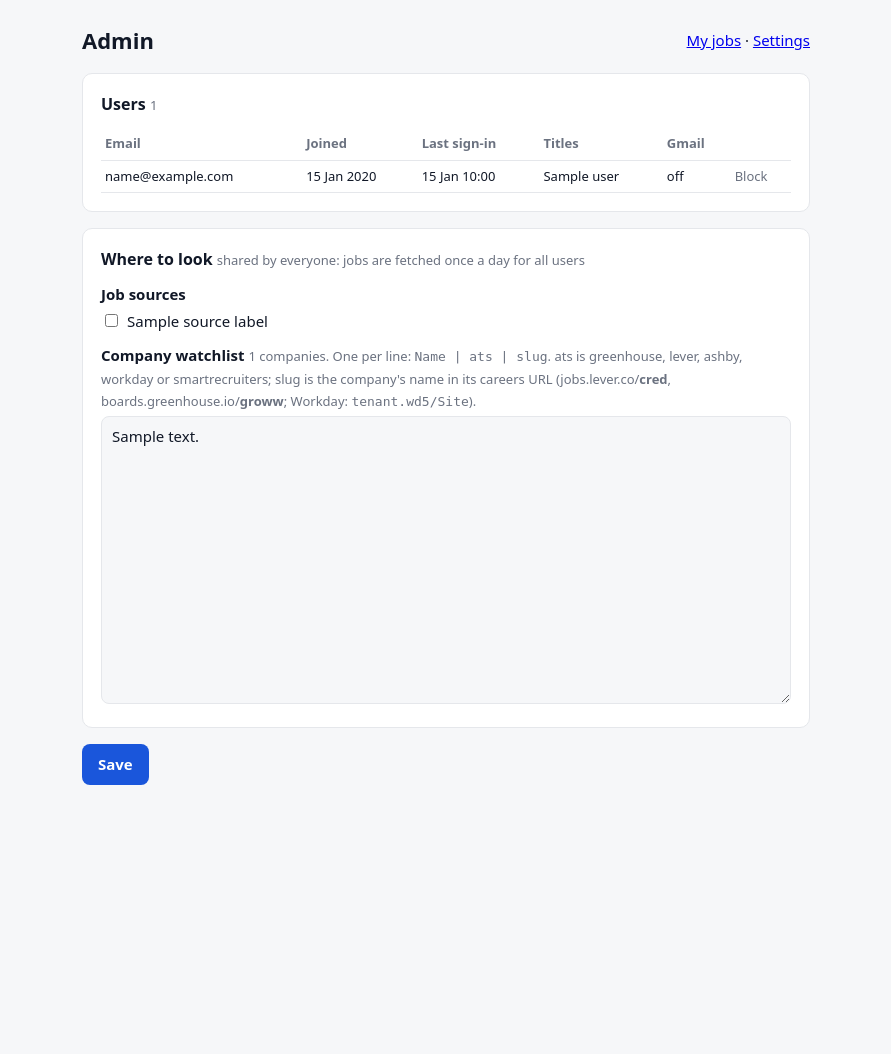
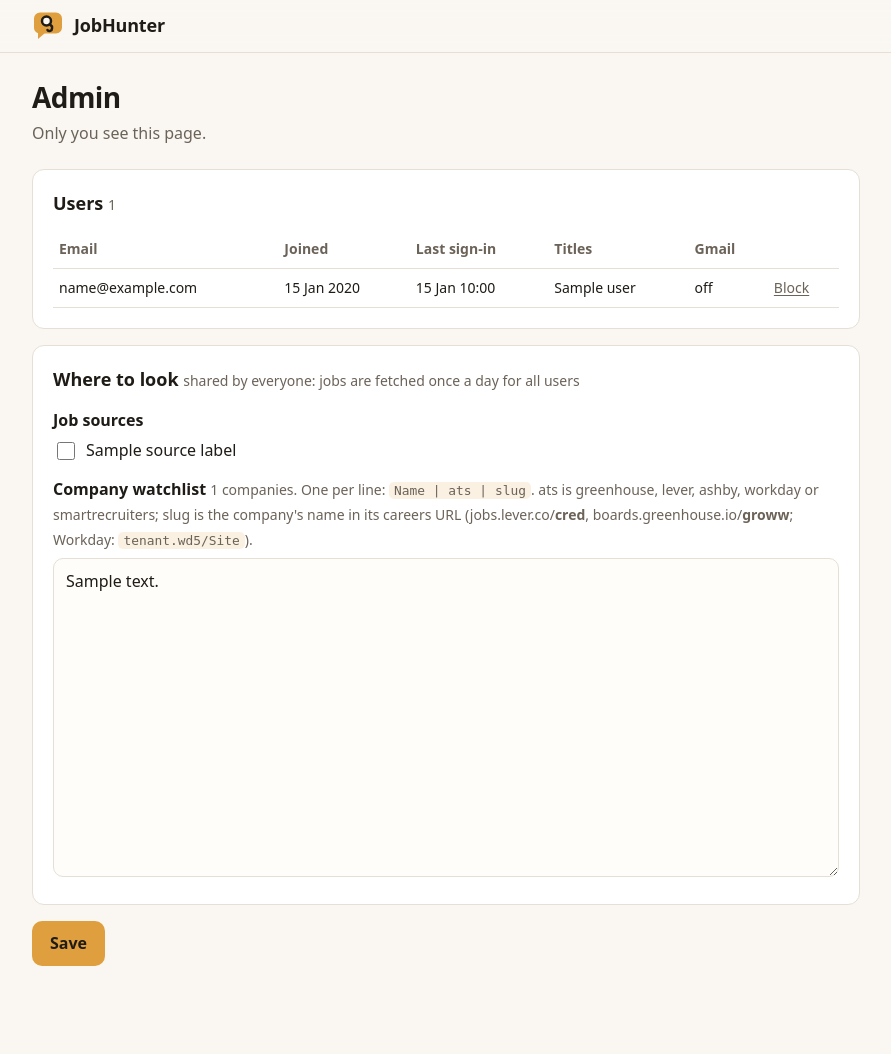
Before and after one commit to trghcj/Job-Hunter, a Python web app: template src/jobhunter/web/templates/admin.html in a window 1280 px wide. Shown: the whole page, without its empty margins (194-1085 px from the left). Before the commit the page ends 785 px from the top, so only its background shows below. Run offline with Jinja, Linux system fonts and the light colour scheme; the template is opened without the code that fills it: most values are stand-ins (such as "Sample title", 1, 10 or a date in 2020).

Commit message:
feat(web): marigold look and logo
Co-Authored-By: Claude Opus 5.5 <noreply@anthropic.com>

```diff
--- a/src/jobhunter/web/app.py
+++ b/src/jobhunter/web/app.py
@@ -257,7 +257,7 @@ def create_app(
             return early
         tab = request.query_params.get("tab", "matches")
         tab = tab if tab in TABS else "matches"
-        ctx = {"csrf": _csrf(request), "user": user, "tab": tab, "tabs": TABS,
+        ctx = {"csrf": _csrf(request), "user": user, "page": "jobs", "tab": tab, "tabs": TABS,
                "cards": jobs_store.list(user.id, tab)}
         return TEMPLATES.TemplateResponse(request, "jobs.html", ctx)
 
@@ -279,6 +279,7 @@ def create_app(
         ctx = {
             "csrf": _csrf(request),
             "user": user,
+            "page": "settings",
             "form": form,
             "errors": list(errors),
             "saved": saved,
@@ -375,7 +376,8 @@ def create_app(
                      saved=False):
         watchlist = admin_store.load_watchlist()
         ctx = {
-            "csrf": _csrf(request), "user": user, "errors": list(errors), "saved": saved,
+            "csrf": _csrf(request), "user": user, "page": "admin", "errors": list(errors),
+            "saved": saved,
             "users": admin_store.users(), "source_labels": SOURCE_LABELS,
             "sources": sources if sources is not None else admin_store.load_sources(),
             "watchlist_count": len(watchlist),
--- /dev/null
+++ b/src/jobhunter/web/static/app.css
@@ -0,0 +1,153 @@
+/* JobHunter: warm paper, ink and marigold. No blue anywhere. */
+:root {
+  --bg: #FAF7F2;
+  --card: #FFFFFF;
+  --ink: #1F1B16;
+  --muted: #6B6258;
+  --border: #E6DFD5;
+  --accent: #E09F3E;
+  --accent-ink: #1F1B16;   /* text on marigold */
+  --link: #8F5A12;         /* marigold dark enough to read on paper */
+  --ok: #4F8A4B;
+  --danger: #B5483B;
+  --field: #FFFDF9;
+  --radius: 12px;
+  color-scheme: light;
+}
+@media (prefers-color-scheme: dark) {
+  :root {
+    --bg: #16130F;
+    --card: #201C17;
+    --ink: #F2ECE3;
+    --muted: #B3A899;
+    --border: #3A332B;
+    --link: #F0B65E;
+    --ok: #7DB879;
+    --danger: #E07A6C;
+    --field: #1A1713;
+    color-scheme: dark;
+  }
+}
+
+* { box-sizing: border-box; }
+html { -webkit-text-size-adjust: 100%; }
+body {
+  margin: 0; background: var(--bg); color: var(--ink);
+  font: 16px/1.55 system-ui, -apple-system, "Segoe UI", Roboto, "Noto Sans", Arial, sans-serif;
+}
+a { color: var(--link); text-underline-offset: 2px; }
+a:hover { text-decoration-thickness: 2px; }
+:focus-visible { outline: 3px solid var(--accent); outline-offset: 2px; border-radius: 6px; }
+
+/* top bar */
+.topbar {
+  position: sticky; top: 0; z-index: 10;
+  background: color-mix(in srgb, var(--bg) 88%, transparent);
+  backdrop-filter: blur(8px);
+  border-bottom: 1px solid var(--border);
+}
+.topbar-inner {
+  max-width: 860px; margin: 0 auto; padding: 10px 16px;
+  display: flex; align-items: center; gap: 16px; flex-wrap: wrap;
+}
+.brand {
+  display: flex; align-items: center; gap: 10px; text-decoration: none;
+  color: var(--ink); font-weight: 750; font-size: 18px; letter-spacing: -0.01em;
+}
+.brand img { width: 32px; height: 32px; display: block; }
+.topnav { display: flex; gap: 4px; flex: 1; flex-wrap: wrap; }
+.topnav a {
+  color: var(--muted); text-decoration: none; font-weight: 600;
+  padding: 6px 12px; border-radius: 999px;
+}
+.topnav a:hover { color: var(--ink); background: var(--card); }
+.topnav a[aria-current="page"] { color: var(--accent-ink); background: var(--accent); }
+.usermenu { display: flex; align-items: center; gap: 10px; color: var(--muted); font-size: 14px; }
+.usermenu form { margin: 0; }
+
+main { max-width: 860px; margin: 0 auto; padding: 28px 16px 72px; }
+h1 { font-size: 28px; line-height: 1.2; margin: 0 0 6px; letter-spacing: -0.02em; }
+h2 { font-size: 18px; margin: 0 0 12px; }
+.lede { color: var(--muted); margin: 0 0 24px; }
+
+.card {
+  background: var(--card); border: 1px solid var(--border); border-radius: var(--radius);
+  padding: 20px; margin-bottom: 16px;
+}
+
+/* forms */
+label { display: block; font-weight: 650; margin: 14px 0 6px; }
+.hint { color: var(--muted); font-size: 14px; font-weight: 400; }
+input[type=text], input[type=number], input[type=password], input[type=email], textarea {
+  width: 100%; padding: 10px 12px; border: 1px solid var(--border); border-radius: 10px;
+  background: var(--field); color: var(--ink); font: inherit;
+}
+input:focus, textarea:focus { outline: none; border-color: var(--accent);
+  box-shadow: 0 0 0 3px color-mix(in srgb, var(--accent) 30%, transparent); }
+textarea { min-height: 96px; resize: vertical; }
+code { font-size: 0.92em; background: color-mix(in srgb, var(--accent) 14%, transparent);
+  padding: 1px 5px; border-radius: 5px; }
+.row { display: grid; grid-template-columns: 1fr 1fr; gap: 14px; }
+.checks { display: flex; gap: 10px 18px; flex-wrap: wrap; }
+.checks label { font-weight: 400; margin: 0; display: flex; align-items: center; gap: 8px; }
+input[type=checkbox] { accent-color: var(--accent); width: 18px; height: 18px; }
+
+button {
+  background: var(--accent); color: var(--accent-ink); border: 0; border-radius: 10px;
+  padding: 10px 18px; font: inherit; font-weight: 700; cursor: pointer;
+}
+button:hover { filter: brightness(1.05); }
+button:disabled { opacity: 0.6; cursor: progress; }
+button.secondary { background: transparent; color: var(--ink); border: 1px solid var(--border);
+  padding: 7px 14px; font-weight: 600; }
+button.secondary:hover { border-color: var(--accent); }
+button.link { background: none; color: var(--muted); padding: 0; font-weight: 500;
+  text-decoration: underline; text-underline-offset: 2px; }
+button.link:hover { color: var(--ink); }
+.btn-google { display: inline-flex; align-items: center; gap: 10px; font-size: 17px;
+  padding: 12px 22px; }
+
+.msg { padding: 12px 14px; border-radius: 10px; margin-bottom: 16px; }
+.msg.ok { background: color-mix(in srgb, var(--ok) 14%, transparent); color: var(--ok); }
+.msg.bad { background: color-mix(in srgb, var(--danger) 14%, transparent); color: var(--danger); }
+.ok { color: var(--ok); } .bad { color: var(--danger); }
+
+/* tables */
+.table-wrap { overflow-x: auto; }
+table { width: 100%; border-collapse: collapse; font-size: 14px; }
+th, td { text-align: left; padding: 8px 6px; border-bottom: 1px solid var(--border);
+  vertical-align: top; }
+th { color: var(--muted); font-weight: 650; }
+td form { margin: 0; }
+
+/* my jobs */
+.tabs { display: flex; gap: 6px; margin: 0 0 18px; flex-wrap: wrap; }
+.tabs a { text-decoration: none; color: var(--muted); font-weight: 650; padding: 7px 14px;
+  border: 1px solid var(--border); border-radius: 999px; background: var(--card); }
+.tabs a.current { color: var(--accent-ink); background: var(--accent); border-color: var(--accent); }
+.job h2 { font-size: 17px; margin-bottom: 4px; }
+.job h2 a { color: var(--ink); text-decoration: none; }
+.job h2 a:hover { color: var(--link); text-decoration: underline; }
+.meta { color: var(--muted); font-size: 14px; margin: 0 0 12px; }
+.actions { display: flex; gap: 10px; align-items: center; flex-wrap: wrap; }
+.actions form { margin: 0; }
+.badge { display: inline-block; font-size: 12px; font-weight: 700; padding: 1px 8px;
+  border-radius: 999px; background: color-mix(in srgb, var(--accent) 22%, transparent);
+  color: var(--ink); margin-left: 6px; text-transform: capitalize; }
+.badge.bad { background: color-mix(in srgb, var(--danger) 18%, transparent); color: var(--danger); }
+.empty { text-align: center; padding: 36px 20px; }
+.empty img { width: 56px; height: 56px; opacity: 0.9; }
+
+/* sign in */
+.signin { max-width: 440px; margin: 8vh auto 0; text-align: center; padding: 32px 24px; }
+.signin img { width: 72px; height: 72px; }
+.signin h1 { margin-top: 12px; }
+
+@media (max-width: 560px) {
+  .row { grid-template-columns: 1fr; }
+  h1 { font-size: 24px; }
+  .topbar-inner { gap: 8px 12px; }
+  .usermenu { margin-left: auto; }
+  .usermenu .who { display: none; }
+  .topnav { order: 3; flex-basis: 100%; }
+}
--- a/src/jobhunter/web/templates/admin.html
+++ b/src/jobhunter/web/templates/admin.html
@@ -1,10 +1,8 @@
 {% extends "base.html" %}
 {% block title %}Admin · JobHunter{% endblock %}
 {% block body %}
-<header>
-  <h1>Admin</h1>
-  <nav><a href="/">My jobs</a> · <a href="/settings">Settings</a></nav>
-</header>
+<h1>Admin</h1>
+<p class="lede">Only you see this page.</p>
 
 {% if saved %}<div class="msg ok">Saved. The next daily run uses these settings.</div>{% endif %}
 {% if errors %}
--- a/src/jobhunter/web/templates/base.html
+++ b/src/jobhunter/web/templates/base.html
@@ -4,44 +4,31 @@
   <meta charset="utf-8">
   <meta name="viewport" content="width=device-width, initial-scale=1">
   <meta name="robots" content="noindex, nofollow">
+  <meta name="theme-color" content="#E09F3E">
   <title>{% block title %}JobHunter{% endblock %}</title>
-  <style>
-    :root { --bg:#f6f7f9; --card:#fff; --text:#111827; --muted:#6b7280; --line:#e5e7eb;
-            --accent:#1a56db; --ok:#047857; --bad:#b91c1c; }
-    @media (prefers-color-scheme: dark) {
-      :root { --bg:#0f1115; --card:#181b21; --text:#e5e7eb; --muted:#9ca3af; --line:#2a2f38;
-              --accent:#6b9cff; --ok:#34d399; --bad:#f87171; }
-    }
-    * { box-sizing: border-box; }
-    body { margin:0; background:var(--bg); color:var(--text);
-           font:15px/1.5 system-ui, -apple-system, "Segoe UI", Roboto, Arial, sans-serif; }
-    main { max-width: 760px; margin: 0 auto; padding: 24px 16px 64px; }
-    header { display:flex; align-items:center; justify-content:space-between; margin-bottom:16px; }
-    h1 { font-size: 22px; margin: 0; }
-    h2 { font-size: 16px; margin: 0 0 12px; }
-    .card { background:var(--card); border:1px solid var(--line); border-radius:10px;
-            padding:18px; margin-bottom:16px; }
-    label { display:block; font-weight:600; margin: 12px 0 4px; }
-    .hint { color:var(--muted); font-size:13px; font-weight:400; }
-    input[type=text], input[type=number], input[type=password], input[type=email], textarea {
-      width:100%; padding:8px 10px; border:1px solid var(--line); border-radius:8px;
-      background:var(--bg); color:var(--text); font:inherit; }
-    textarea { min-height: 96px; resize: vertical; }
-    .row { display:grid; grid-template-columns: 1fr 1fr; gap: 12px; }
-    .checks { display:flex; gap:16px; flex-wrap:wrap; }
-    .checks label { font-weight:400; margin:0; display:flex; align-items:center; gap:6px; }
-    button { background:var(--accent); color:#fff; border:0; border-radius:8px;
-             padding:9px 16px; font:inherit; font-weight:600; cursor:pointer; }
-    button.link { background:none; color:var(--muted); padding:0; font-weight:400; }
-    .msg { padding:10px 12px; border-radius:8px; margin-bottom:16px; }
-    .msg.ok { background: color-mix(in srgb, var(--ok) 15%, transparent); color: var(--ok); }
-    .msg.bad { background: color-mix(in srgb, var(--bad) 15%, transparent); color: var(--bad); }
-    table { width:100%; border-collapse: collapse; font-size: 13px; }
-    th, td { text-align:left; padding:6px 4px; border-bottom:1px solid var(--line); }
-    th { color:var(--muted); font-weight:600; }
-    .ok { color: var(--ok); } .bad { color: var(--bad); }
-    @media (max-width: 520px) { .row { grid-template-columns: 1fr; } }
-  </style>
+  <link rel="icon" href="/static/favicon.svg" type="image/svg+xml">
+  <link rel="stylesheet" href="/static/app.css">
 </head>
-<body><main>{% block body %}{% endblock %}</main></body>
+<body>
+<header class="topbar">
+  <div class="topbar-inner">
+    <a class="brand" href="/"><img src="/static/logo.svg" alt="" width="32" height="32">JobHunter</a>
+    {% if user %}
+    <nav class="topnav" aria-label="Main">
+      <a href="/" {% if page == "jobs" %}aria-current="page"{% endif %}>My jobs</a>
+      <a href="/settings" {% if page == "settings" %}aria-current="page"{% endif %}>Settings</a>
+      {% if user.is_owner %}<a href="/admin" {% if page == "admin" %}aria-current="page"{% endif %}>Admin</a>{% endif %}
+    </nav>
+    <div class="usermenu">
+      <span class="who">{{ user.name or user.email }}</span>
+      <form method="post" action="/logout">
+        <input type="hidden" name="csrf" value="{{ csrf }}">
+        <button class="link" type="submit">Sign out</button>
+      </form>
+    </div>
+    {% endif %}
+  </div>
+</header>
+<main>{% block body %}{% endblock %}</main>
+</body>
 </html>
```
Also changed, not shown: src/jobhunter/web/templates/jobs.html (+4 -8 lines), src/jobhunter/web/templates/login.html (+5 -4 lines), src/jobhunter/web/templates/notice.html (+4 -4 lines), src/jobhunter/web/templates/settings.html (+2 -8 lines), tests/test_web_look.py (added, +85 -0 lines), src/jobhunter/web/static/favicon.svg (added), src/jobhunter/web/static/logo.svg (added).
